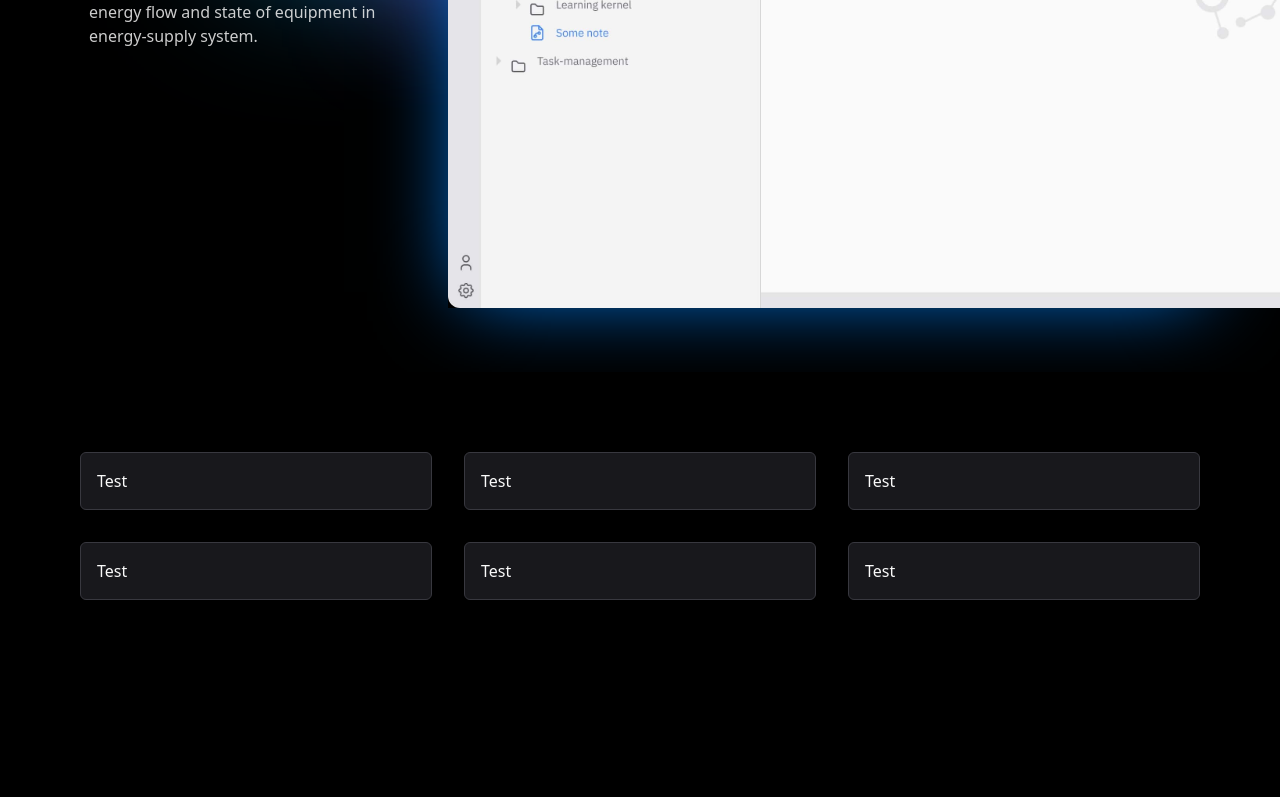
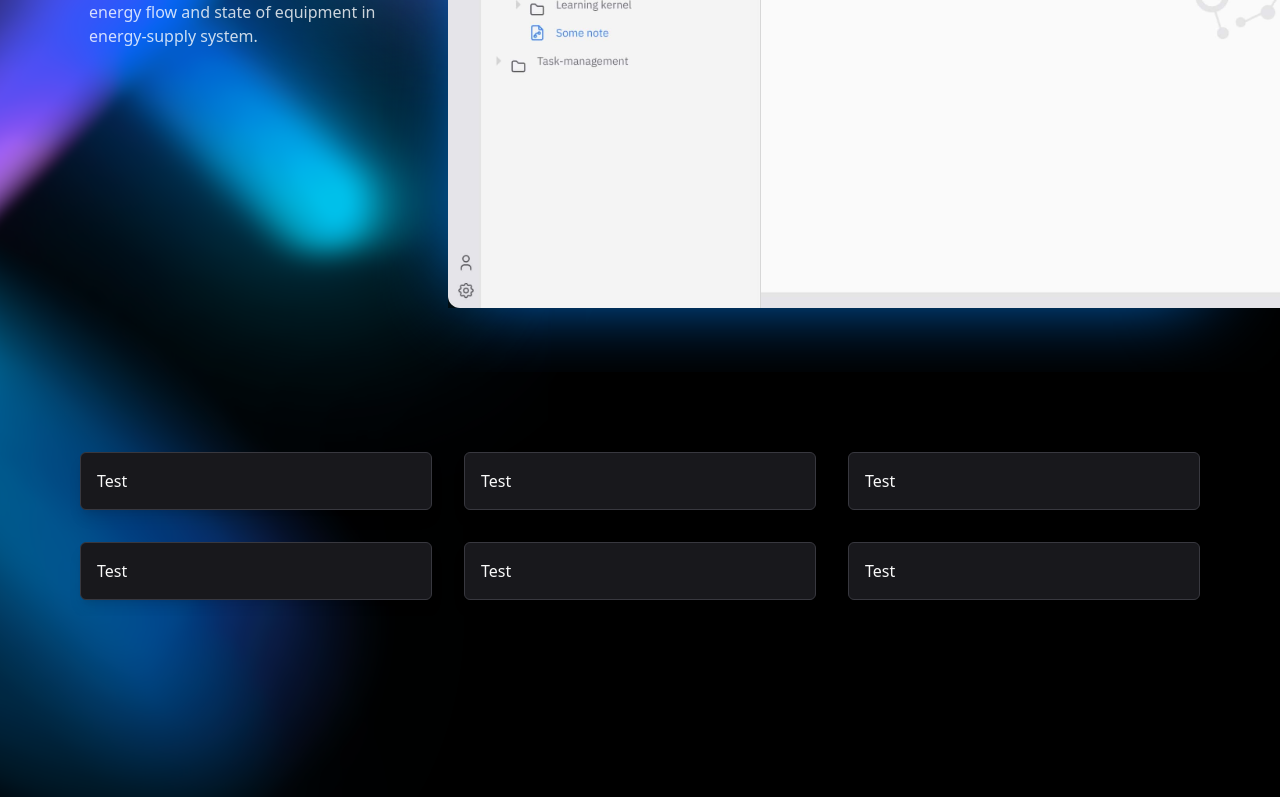
Before and after one commit to nazar-si/portfolio-2022, a Next.js app: page / in a window 1280 px wide. Shown: the part 2000-2797 px from the top of the page. Before the commit the page ends 2616 px from the top, so only its background shows below. Built offline with nearby package versions, Linux system fonts and the light colour scheme.

Commit message:
Added beautiful imagery

```diff
--- a/components/blocks/Milestones.tsx
+++ b/components/blocks/Milestones.tsx
@@ -22,6 +22,7 @@ export default function Projects() {
 
     return (
         <div className={style.wrapper}>
+            <img src="/abstract-1.png" alt="" className='blur-sm absolute sm:-translate-x-[50%]'/>
             <h2 className={common.title}>
                 Milestone Projects
             </h2>
--- a/components/blocks/Projects.tsx
+++ b/components/blocks/Projects.tsx
@@ -5,6 +5,7 @@ import Card from '../card/Card'
 export default function Comments() {
   return (
     <div className={style.wrapper}>
+
         <div className={style.grid}>
             <div className={style.column}>
               <Card>Test</Card>
--- a/components/blocks/projects.module.css
+++ b/components/blocks/projects.module.css
@@ -2,6 +2,7 @@
   display: flex;
   align-items: center;
   flex-direction: column;
+  overflow: hidden;
   .grid {
     display: flex;
     align-items: center;
```
Also changed, not shown: public/abstract-1.png (added).
